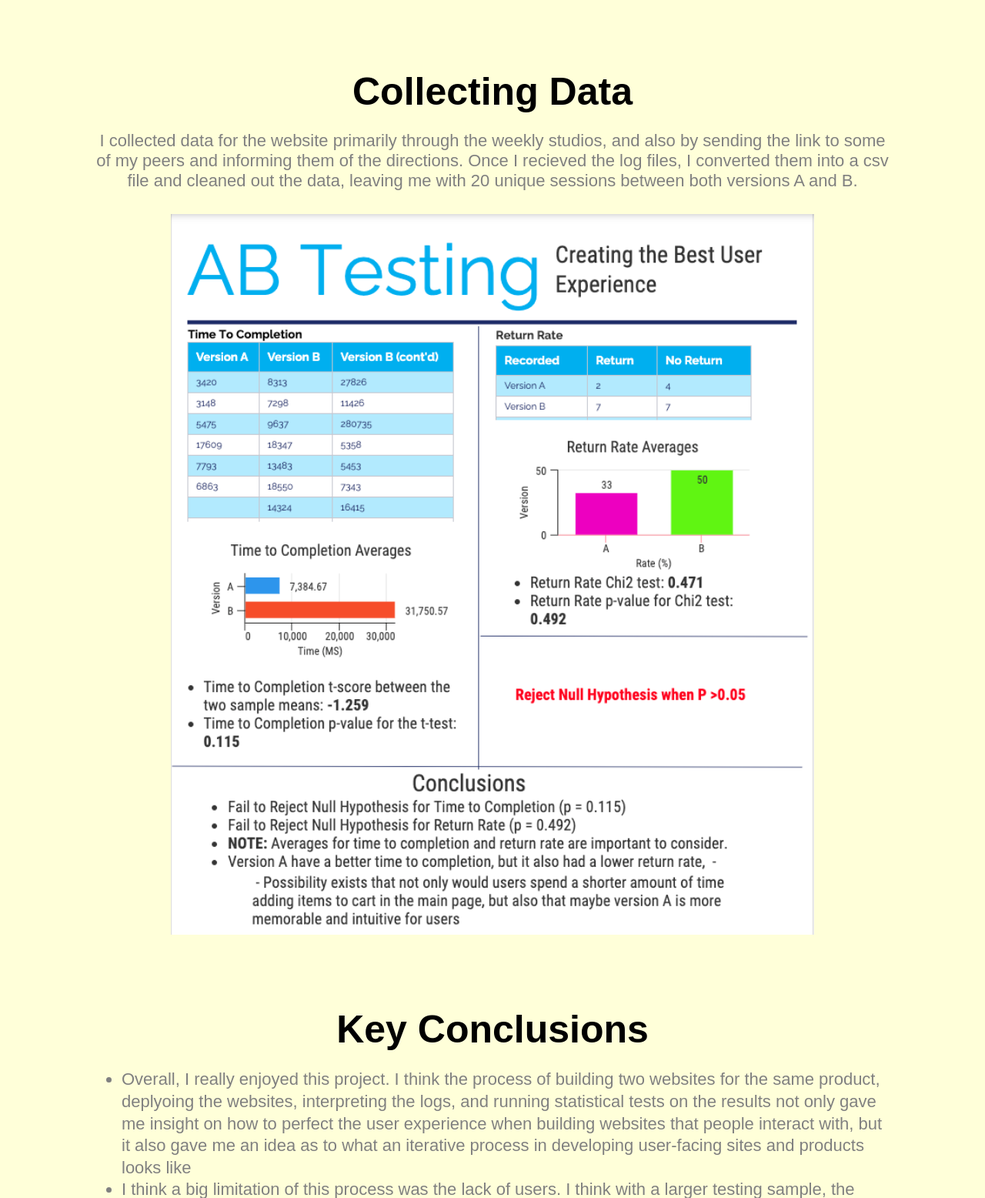
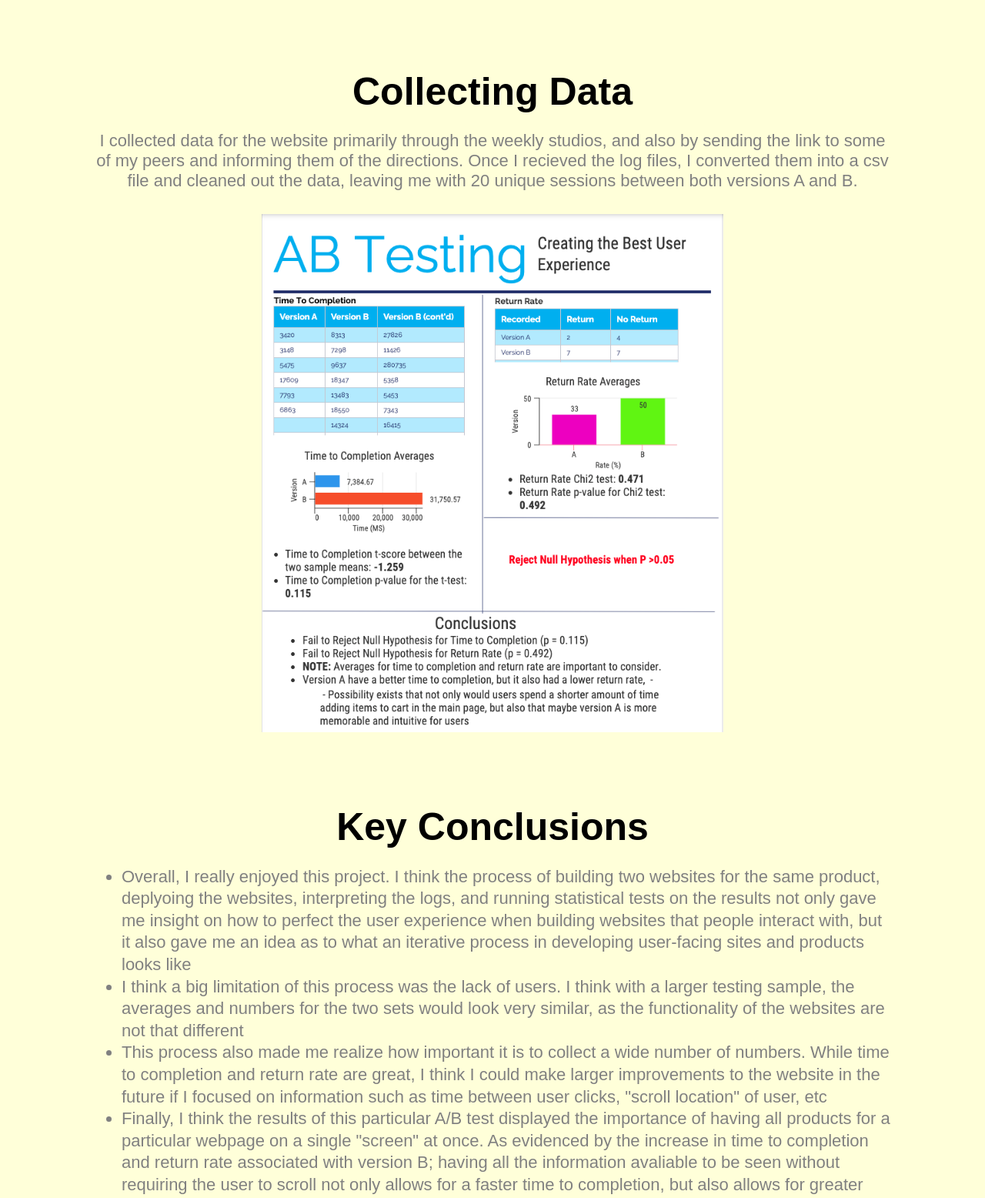
Before and after one commit to pkurani/ABTestingAssignment, a PHP site: page / in a window 1280 px wide. Shown: the part 1295-2851 px from the top of the page at 77% size. Run offline with PHP 8.4, Linux system fonts and the light colour scheme.

Commit message:
Update index.css

```diff
--- a/index.css
+++ b/index.css
@@ -73,4 +73,6 @@ h1 {
     margin-bottom: 20px;
     width: 80%;
     height: 80%;
+    max-width: 600px;
+    max-height: 1200px;
   }
```
